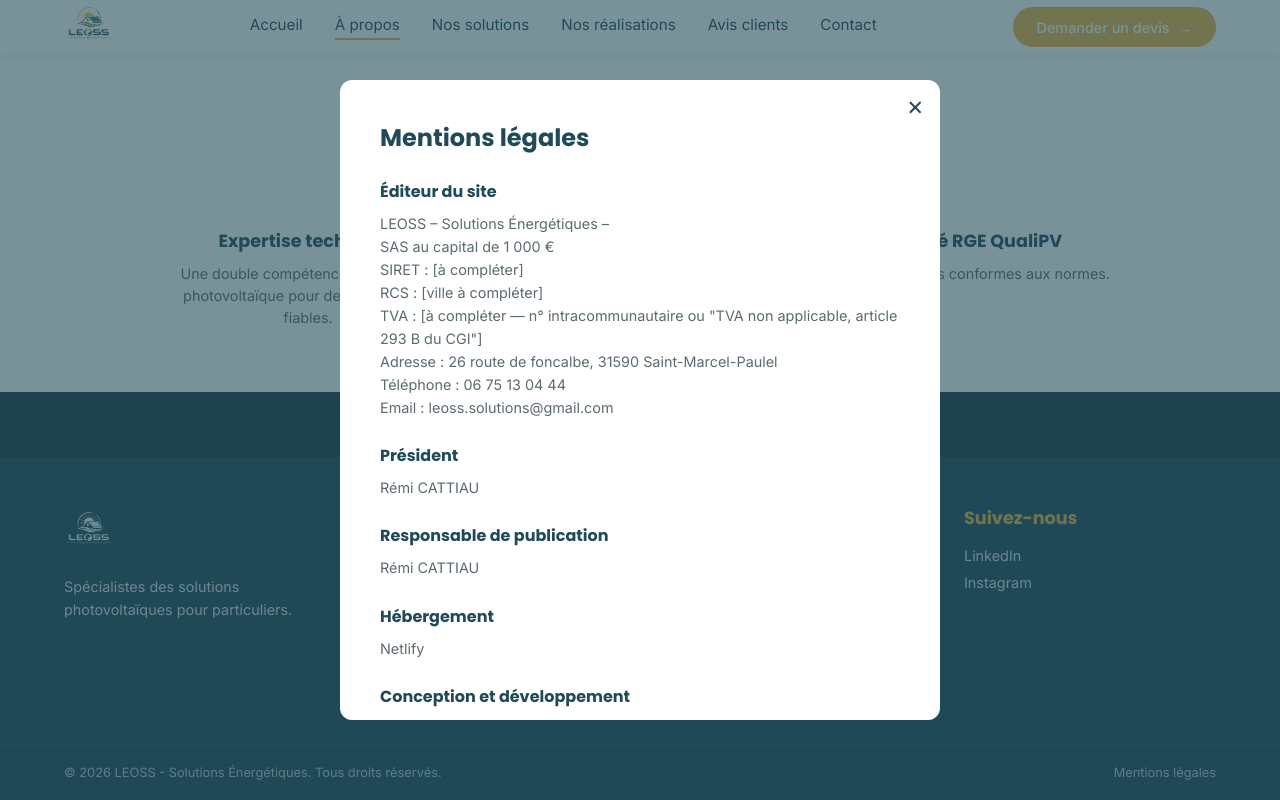
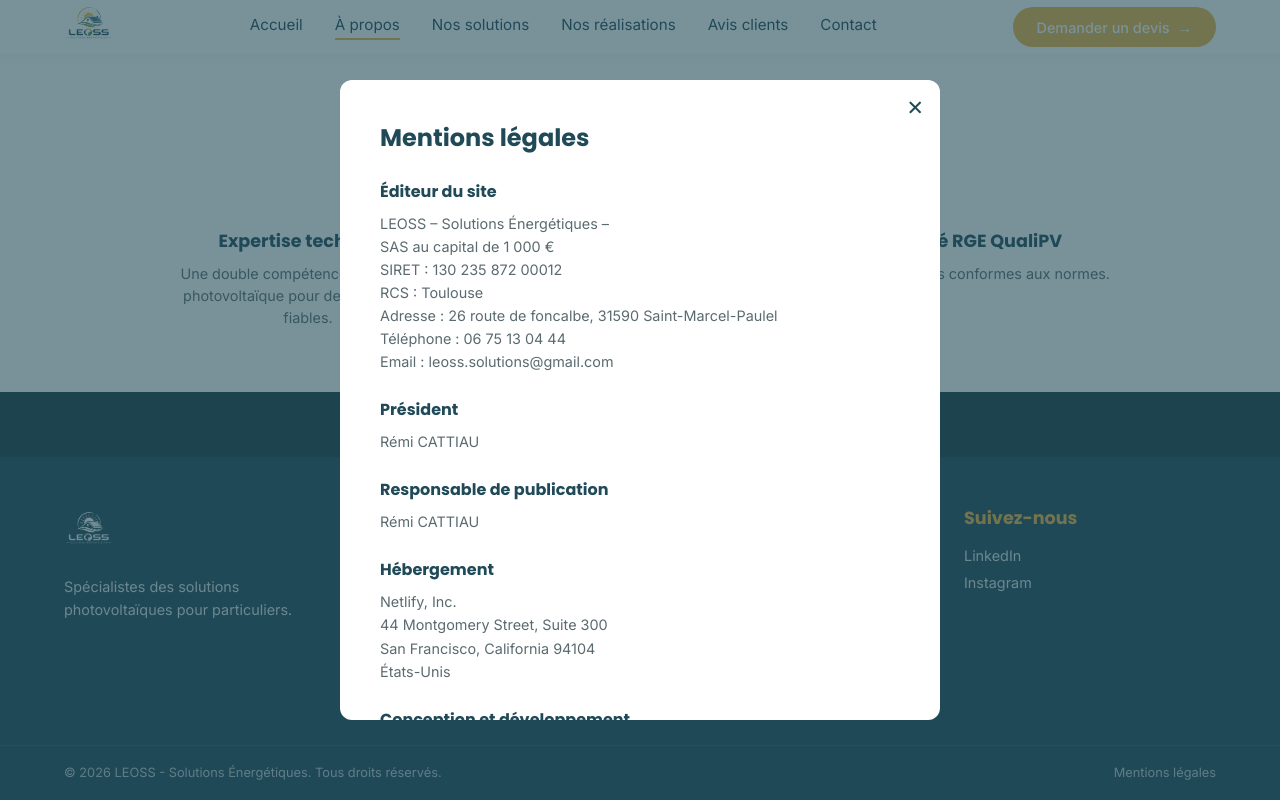
Before and after one commit to Laurie-gasc/leoss-site, an Angular app: page /a-propos in a window 1280 px wide. Both pictures are taken after a click on the link "Mentions légales". Shown: the part 945-1745 px from the top of the page. Built offline with nearby package versions, Linux system fonts and the light colour scheme.

Commit message:
changement mentions legales

```diff
--- a/src/app/pages/a-propos/a-propos.component.html
+++ b/src/app/pages/a-propos/a-propos.component.html
@@ -5,7 +5,7 @@
 
 <section class="histoire">
   <div class="histoire__image">
-    <img src="images/remi-fondateur.jpg" alt="Rémi, fondateur de LEOSS">
+    <img src="images/apropos/remi.jpeg" alt="Rémi, fondateur de LEOSS">
   </div>
   <div class="histoire__content">
 <app-section-tag text="NOTRE HISTOIRE"></app-section-tag>
--- a/src/app/shared/mentions-legales-modal/mentions-legales-modal.component.html
+++ b/src/app/shared/mentions-legales-modal/mentions-legales-modal.component.html
@@ -1,18 +1,19 @@
 <div class="modal-overlay" (click)="onClose()">
   <div class="modal-content" (click)="$event.stopPropagation()">
-    <button class="modal-close" (click)="onClose()" aria-label="Fermer">✕</button>
+    <button class="modal-close" (click)="onClose()" aria-label="Fermer">
+      ✕
+    </button>
 
     <h2>Mentions légales</h2>
 
     <h3>Éditeur du site</h3>
     <p>
-      LEOSS – Solutions Énergétiques –<br>
-      SAS au capital de 1 000 €<br>
-      SIRET : [à compléter]<br>
-      RCS : [ville à compléter]<br>
-      TVA : [à compléter — n° intracommunautaire ou "TVA non applicable, article 293 B du CGI"]<br>
-      Adresse : 26 route de foncalbe, 31590 Saint-Marcel-Paulel<br>
-      Téléphone : 06 75 13 04 44<br>
+      LEOSS – Solutions Énergétiques –<br />
+      SAS au capital de 1 000 €<br />
+      SIRET : 130 235 872 00012<br />
+      RCS : Toulouse<br />
+      Adresse : 26 route de foncalbe, 31590 Saint-Marcel-Paulel<br />
+      Téléphone : 06 75 13 04 44<br />
       Email : leoss.solutions&#64;gmail.com
     </p>
 
@@ -23,16 +24,21 @@
     <p>Rémi CATTIAU</p>
 
     <h3>Hébergement</h3>
-    <p>Netlify</p>
+    <p>
+      Netlify, Inc.<br />
+      44 Montgomery Street, Suite 300<br />
+      San Francisco, California 94104<br />
+      États-Unis
+    </p>
 
     <h3>Conception et développement</h3>
     <p>Site réalisé par Laurie Gasc</p>
 
     <h3>Propriété intellectuelle</h3>
     <p>
-      L'ensemble des contenus (textes, images, logo) de ce site est la
-      propriété de LEOSS, sauf mention contraire. Toute reproduction est
-      interdite sans autorisation préalable.
+      L'ensemble des contenus (textes, images, logo) de ce site est la propriété
+      de LEOSS, sauf mention contraire. Toute reproduction est interdite sans
+      autorisation préalable.
     </p>
 
     <h3>Données personnelles</h3>
@@ -51,8 +57,6 @@
     </p>
 
     <h3>Cookies</h3>
-    <p>
-      Ce site n'utilise pas de cookies de suivi ou publicitaires.
-    </p>
+    <p>Ce site n'utilise pas de cookies de suivi ou publicitaires.</p>
   </div>
 </div>
```
Also changed, not shown: public/images/apropos/remi.jpeg (added).
